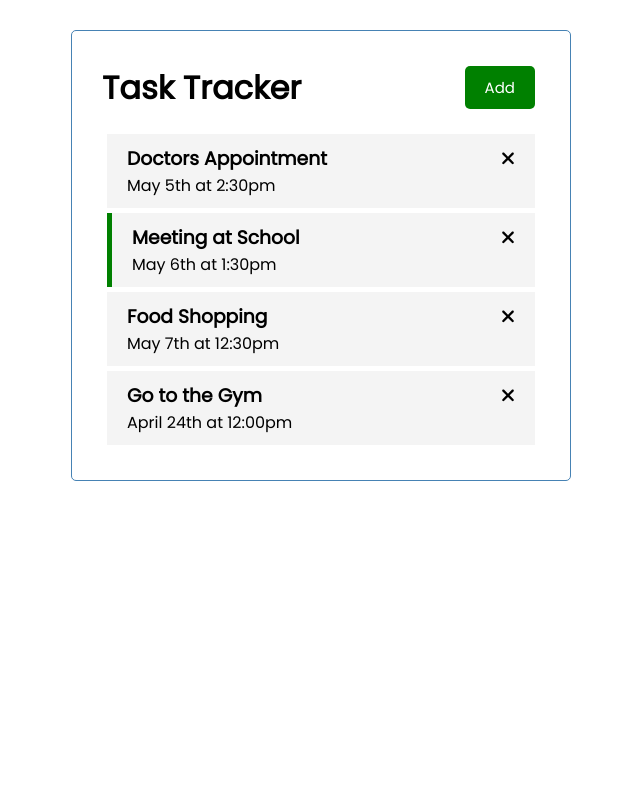
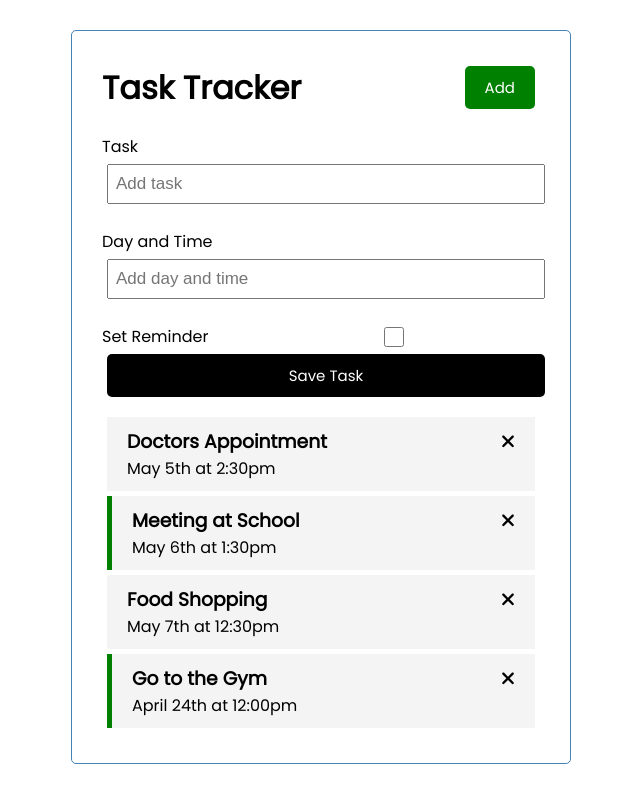
Before and after one commit to TicianoFilho/task-tracker-front_end, an Angular app: page / in a window 1280 px wide. Shown: the whole page, without its empty margins (319-959 px from the left). Built offline with nearby package versions, Linux system fonts and the light colour scheme; data requests are answered from the project's data file.

Commit message:
feature: add add-task component

```diff
--- a/db.json
+++ b/db.json
@@ -22,7 +22,7 @@
       "id": 4,
       "text": "Go to the Gym",
       "day": "April 24th at 12:00pm",
-      "reminder": false
+      "reminder": true
     }
   ]
 }
--- a/src/app/app.module.ts
+++ b/src/app/app.module.ts
@@ -8,6 +8,7 @@
 import { ButtonComponent } from './components/button/button.component';
 import { TasksComponent } from './components/tasks/tasks.component';
 import { TaskItemComponent } from './components/task-item/task-item.component';
+import { AddTaskComponent } from './components/add-task/add-task.component';
 
 
 @NgModule({
@@ -16,7 +17,8 @@
     HeaderComponent,
     ButtonComponent,
     TasksComponent,
-    TaskItemComponent
+    TaskItemComponent,
+    AddTaskComponent
   ],
   imports: [
     BrowserModule,
--- /dev/null
+++ b/src/app/components/add-task/add-task.component.css
@@ -0,0 +1,3 @@
+.add-task {
+  margin-bottom: 20px;
+}
--- /dev/null
+++ b/src/app/components/add-task/add-task.component.html
@@ -0,0 +1,15 @@
+<form class="add-task" action="">
+  <div class="form-control">
+    <label for="task">Task</label>
+    <input type="text" name="task" id="task" placeholder="Add task" />
+  </div>
+  <div class="form-control">
+    <label for="day">Day and Time</label>
+    <input type="text" name="day" id="day" placeholder="Add day and time" />
+  </div>
+  <div class="form-control-check">
+    <label for="reminder">Set Reminder</label>
+    <input type="checkbox" name="reminder" id="reminder" />
+  </div>
+  <input type="submit" value="Save Task" class="btn btn-block" />
+</form>
--- a/src/app/components/tasks/tasks.component.html
+++ b/src/app/components/tasks/tasks.component.html
@@ -1,3 +1,4 @@
+<app-add-task></app-add-task>
 <app-task-item *ngFor="let task of tasks"
   [task]="task"
   (onDeleteTask)="deleteTask(task)"
```
Also changed, not shown: src/app/components/add-task/add-task.component.ts (added, +10 -0 lines), 1 other file (tests, documents, lock files or other folders).
